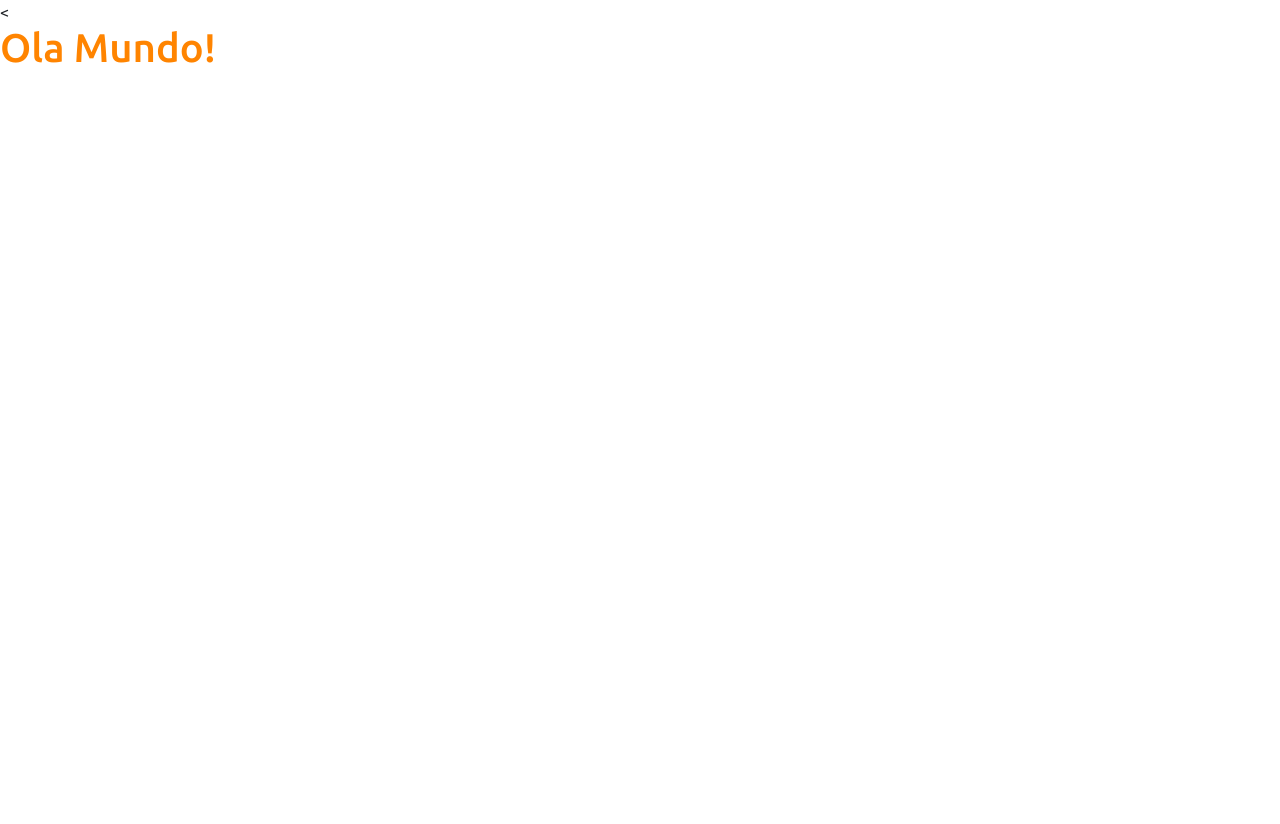
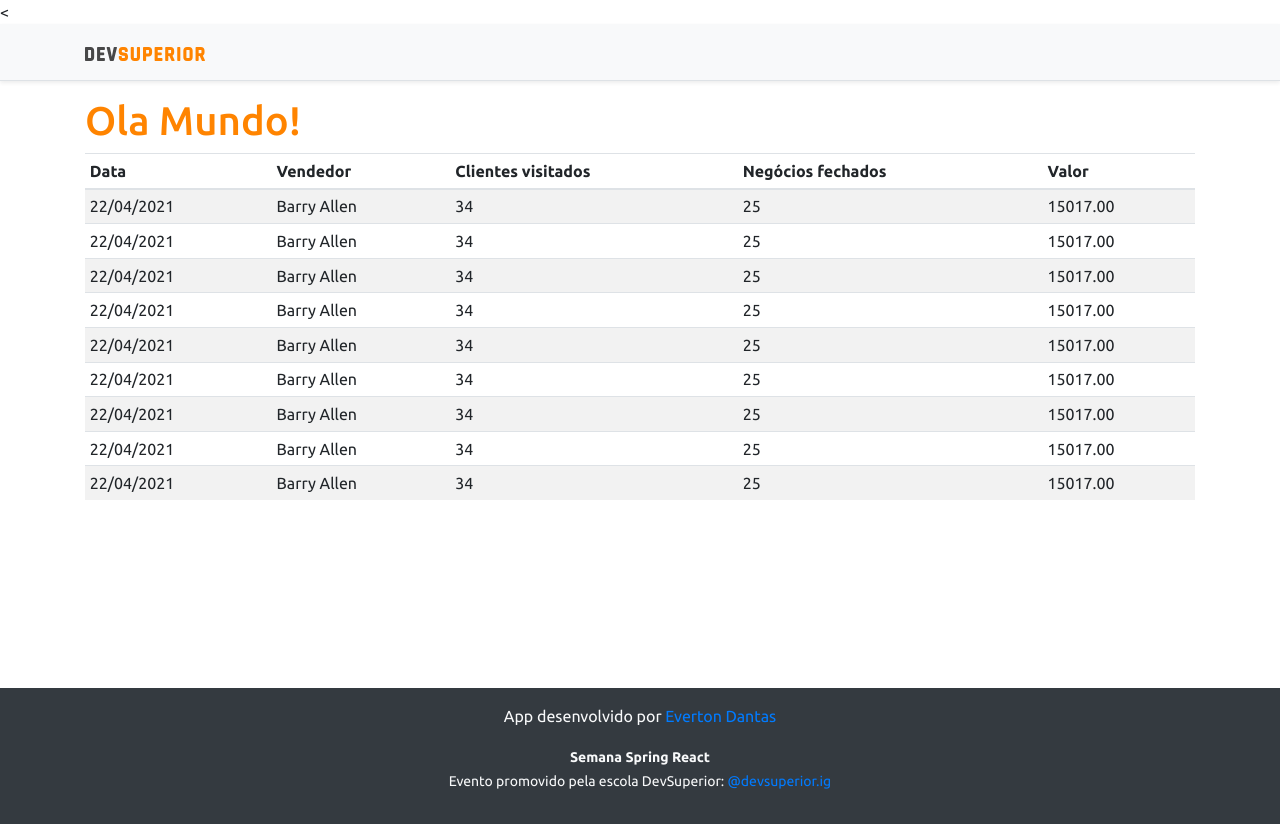
Before and after one commit to Everton-Dantas/Projeto-sds3, a React (Create React App) app in the folder frontend/: page / in a window 1280 px wide. Built offline with nearby package versions, Linux system fonts and the light colour scheme.

Commit message:
Basic static components

```diff
--- a/frontend/src/App.tsx
+++ b/frontend/src/App.tsx
@@ -1,13 +1,18 @@
+import DataTable from "components/DataTable";
+import NavBar from "components/NavBar";
+import Footer from "components/Footer";
+function App() {
+  return (
 
 
-
-function App() {
-  return (
-    <div >
+<>
+  <NavBar/>
+    <div className="container">
 <h1 className="text-primary">Ola Mundo!</h1>
-
+    < DataTable/>
     </div>
-
+    <Footer />
+    </>
   );
 }
 
--- /dev/null
+++ b/frontend/src/components/DataTable/index.tsx
@@ -0,0 +1,87 @@
+const DataTable= () => {
+    return (
+        <div className="table-responsive">
+        <table className="table table-striped table-sm">
+            <thead>
+                <tr>
+                    <th>Data</th>
+                    <th>Vendedor</th>
+                    <th>Clientes visitados</th>
+                    <th>Negócios fechados</th>
+                    <th>Valor</th>
+                </tr>
+            </thead>
+            <tbody>
+                <tr>
+                    <td>22/04/2021</td>
+                    <td>Barry Allen</td>
+                    <td>34</td>
+                    <td>25</td>
+                    <td>15017.00</td>
+                </tr>
+                <tr>
+                    <td>22/04/2021</td>
+                    <td>Barry Allen</td>
+                    <td>34</td>
+                    <td>25</td>
+                    <td>15017.00</td>
+                </tr>
+                <tr>
+                    <td>22/04/2021</td>
+                    <td>Barry Allen</td>
+                    <td>34</td>
+                    <td>25</td>
+                    <td>15017.00</td>
+                </tr>
+                <tr>
+                    <td>22/04/2021</td>
+                    <td>Barry Allen</td>
+                    <td>34</td>
+                    <td>25</td>
+                    <td>15017.00</td>
+                </tr>
+                <tr>
+                    <td>22/04/2021</td>
+                    <td>Barry Allen</td>
+                    <td>34</td>
+                    <td>25</td>
+                    <td>15017.00</td>
+                </tr>
+                <tr>
+                    <td>22/04/2021</td>
+                    <td>Barry Allen</td>
+                    <td>34</td>
+                    <td>25</td>
+                    <td>15017.00</td>
+                </tr>
+                  <tr>
+                    <td>22/04/2021</td>
+                    <td>Barry Allen</td>
+                    <td>34</td>
+                    <td>25</td>
+                    <td>15017.00</td>
+                </tr>
+                  <tr>
+                    <td>22/04/2021</td>
+                    <td>Barry Allen</td>
+                    <td>34</td>
+                    <td>25</td>
+                    <td>15017.00</td>
+                </tr>
+                <tr>
+                    <td>22/04/2021</td>
+                    <td>Barry Allen</td>
+                    <td>34</td>
+                    <td>25</td>
+                    <td>15017.00</td>
+                </tr>
+            </tbody>
+        </table>
+    </div>
+
+
+
+    );
+  }
+
+  export default DataTable;
--- /dev/null
+++ b/frontend/src/components/Footer/index.tsx
@@ -0,0 +1,15 @@
+const Footer = () => {
+    return (
+        <footer className="footer mt-auto py-3 bg-dark">
+  <div className="container">
+    <p className="text-light">App desenvolvido por <a href="https://github.com/everton-Dantas" target="_blank" rel="noreferrer">Everton Dantas</a></p>
+    <p className="text-light"><small><strong>Semana Spring React</strong><br/>
+      Evento promovido pela escola DevSuperior: <a href="https://www.linkedin.com/in/everton-b-dantas-8a970072/" target="_blank" rel="noreferrer">@devsuperior.ig</a></small></p>
+  </div>
+</footer>
+
+
+    );
+  }
+
+  export default Footer;
--- /dev/null
+++ b/frontend/src/components/NavBar/index.tsx
@@ -0,0 +1,18 @@
+
+import ImgDsDark from 'assets/img/ds_dark.svg';
+
+const NavBar = () => {
+    return (
+        <div className="d-flex flex-column flex-md-row align-items-center p-3 px-md-4 mb-3 bg-light border-bottom shadow-sm">
+        <div className="container">
+          <nav className="my-2 my-md-0 mr-md-3">
+            <img src={ImgDsDark} alt="DevSuperior" width="120" />
+          </nav>
+        </div>
+      </div>
+
+
+    );
+  }
+
+  export default NavBar;
```
Also changed, not shown: frontend/src/assets/img/ds_dark.svg (added).
